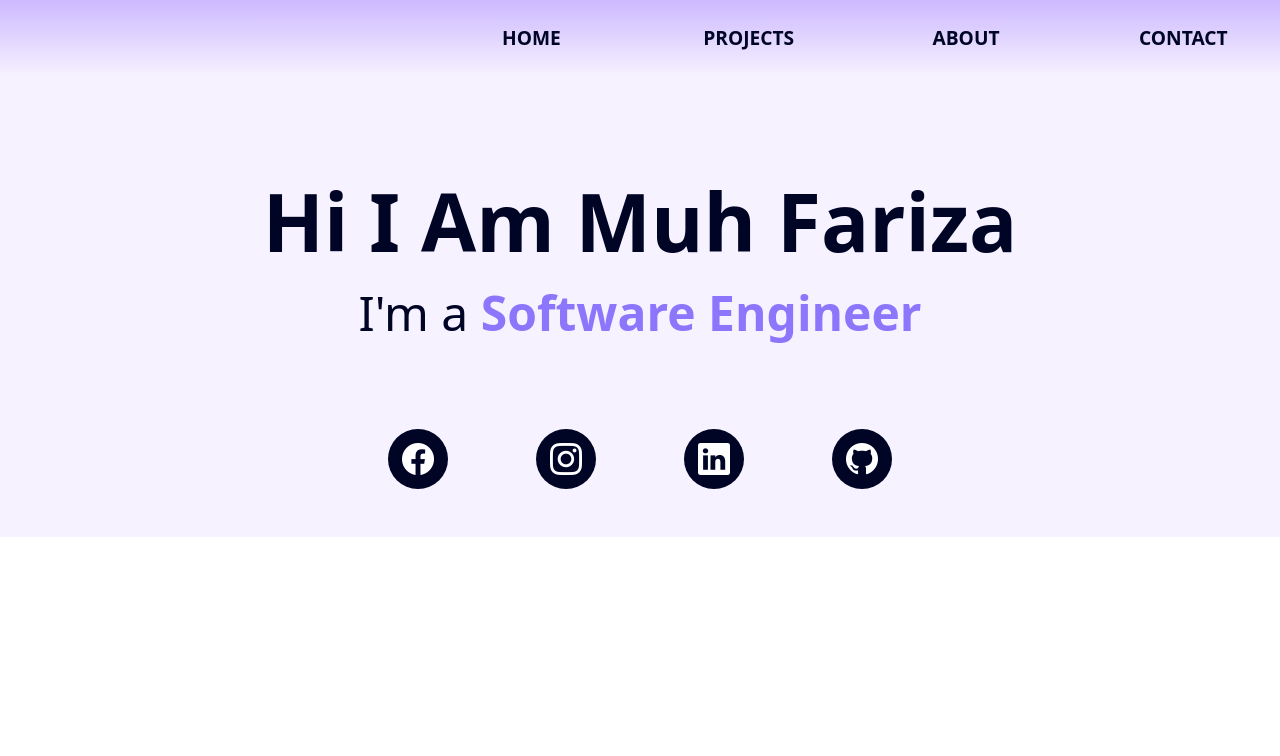
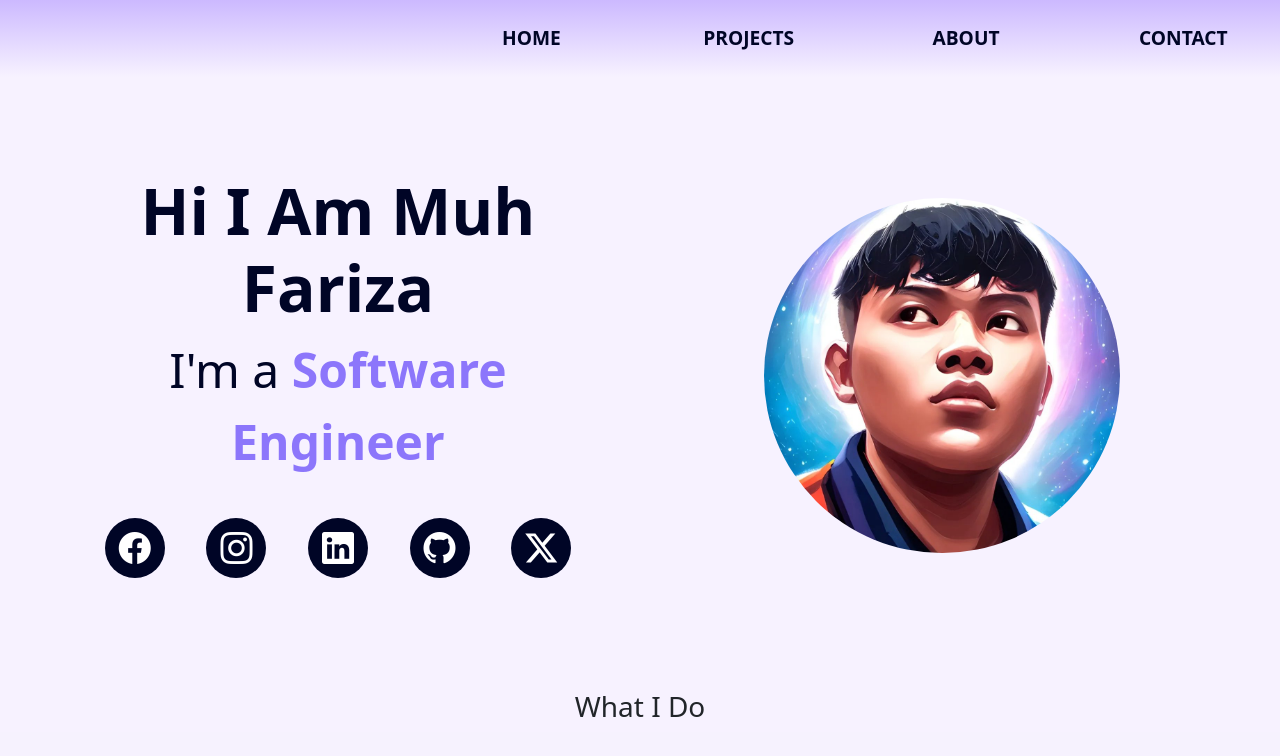
Before and after one commit to farizasandaira98/portofolio, a React (Create React App) app: page / in a window 1280 px wide. Shown: the top 756 px of the page. Built offline with nearby package versions, Linux system fonts and the light colour scheme.

Commit message:
finishing home page, add works page

```diff
--- a/public/index.html
+++ b/public/index.html
@@ -1,10 +1,10 @@
 <!DOCTYPE html>
-<html lang="en">
+<html lang="en" style="background-color: #f6f2fe;">
   <head>
     <meta charset="utf-8" />
     <link rel="icon" href="%PUBLIC_URL%/favicon.ico" />
     <meta name="viewport" content="width=device-width, initial-scale=1" />
-    <meta name="theme-color" content="#000000" />
+    <meta name="theme-color" content="#f6f2fe" />
     <meta
       name="description"
       content="Web site created using create-react-app"
@@ -24,11 +24,11 @@
       work correctly both with client-side routing and a non-root public URL.
       Learn how to configure a non-root public URL by running `npm run build`.
     -->
-    <title>React App</title>
+    <title>Portofolio - Muh Fariza</title>
   </head>
   <body>
     <noscript>You need to enable JavaScript to run this app.</noscript>
-    <div id="root"></div>
+    <div id="root" style="background-color: #f6f2fe;"></div>
     <!--
       This HTML file is a template.
       If you open it directly in the browser, you will see an empty page.
--- a/src/App.js
+++ b/src/App.js
@@ -6,7 +6,7 @@ import { routes } from './routes';
 function App() {
   return (
     <Router>
-      <div style={{ overflow: "hidden"}}>
+      <div style={{ overflow: "hidden", backgroundColor:"#F7F2FF"}}>
         <Routes>
           {routes.map((route, index) => (
             <Route key={index} path={route.path} element={route.component} />
--- a/src/component/SocialMedia.js
+++ b/src/component/SocialMedia.js
@@ -1,18 +1,27 @@
 export const socialMedia = [
     {
         title: "Facebook",
-        icon: "bi bi-facebook"
+        icon: "bi bi-facebook",
+        link: "https://www.facebook.com/muhfarizasandaira/"
     },
     {
         title: "Instagram",
-        icon: "bi bi-instagram"
+        icon: "bi bi-instagram",
+        link: "https://www.instagram.com/farizasandaira/"
     },
     {
         title: "Linkedin",
-        icon: "bi bi-linkedin"
+        icon: "bi bi-linkedin",
+        link: "https://www.linkedin.com/in/muh-fariza"
     },
     {
         title: "Github",
-        icon: "bi bi-github"
+        icon: "bi bi-github",
+        link: "https://github.com/farizasandaira98"
+    },
+    {
+        title: "Twitter",
+        icon: "bi bi-twitter-x",
+        link: "https://x.com/farizasandaira"
     }
 ]
--- a/src/index.css
+++ b/src/index.css
@@ -5,6 +5,7 @@ body {
     sans-serif;
   -webkit-font-smoothing: antialiased;
   -moz-osx-font-smoothing: grayscale;
+  background-color: #f6f2fe;
 }
 
 code {
--- a/src/pages/Home.js
+++ b/src/pages/Home.js
@@ -7,8 +7,6 @@ import { socialMedia } from "../component/SocialMedia";
 import 'bootstrap-icons/font/bootstrap-icons.css';
 
 function Home() {
-
-
     return (
         <div className="home">
             <Row>
@@ -20,8 +18,9 @@ function Home() {
                 animate="visible"
                 className="p-5"
             >
+                <Row className="d-flex align-items-center justify-content-center">
+                    <Col md={6} lg={6} sm={12} className="p-5">
                         <Row>
-                    <Col md={12} lg={12} sm={12} className="p-5">
                             <motion.h3
                                 className="title"
                                 variants={itemVariants}
@@ -37,25 +36,27 @@ function Home() {
                                     variants={descriptionVariants}
                                 ></motion.b>
                             </motion.p>
-                    </Col>
-                    {/* <Col sm={12} md={12} lg={6} className="image p-5">
-                        <img src={require('../assets/my-photo.png')} alt=""></img>
-                    </Col> */}
                         </Row>
                         <div className="d-flex align-items-center justify-content-center mt-3">
-                <Row className="w-50">
+                            <Row className="w-100">
                                 {socialMedia.map((items, index) => {
                                     return (
-                        <Col key={index} className="d-flex align-items-center justify-content-center">
+                                        <Col key={index} className="d-flex align-items-center justify-content-center mt-2">
+                                            <a key={index} href={items.link} target="#">
                                                 <div key={index} className="social-media">
-                                <i className={items.icon} style={{color:"white", fontSize: "2rem"}}></i>
-                                {/* <strong>{items.title}</strong> */}
+                                                    <i className={items.icon} style={{ color: "white", fontSize: "2rem" }}></i>
                                                 </div>
+                                            </a>
                                         </Col>
                                     )
                                 })}
                             </Row>
                         </div>
+                    </Col>
+                    <Col sm={12} md={6} lg={6} className="image p-5">
+                        <img src={require('../assets/my-photo.png')} alt=""></img>
+                    </Col>
+                </Row>
             </motion.div>
         </div>
     );
--- /dev/null
+++ b/src/pages/Portofolio.js
@@ -0,0 +1,13 @@
+import Home from "./Home"
+import Works from "./Works";
+
+function Portofolio() {
+    return (
+        <>
+        <Home />
+        <Works />
+        </>
+    )
+}
+
+export default Portofolio;
--- a/src/pages/Works.js
+++ b/src/pages/Works.js
@@ -1,5 +1,22 @@
+import { Col, Row } from "reactstrap";
+
 function Works() {
-    return <div><h3>Learn</h3></div>
+    return (
+    <div>
+        <Row className="mt-3">
+            <Col className="d-flex align-items-center justify-content-center">
+                <h3 className="">
+                    What I Do
+                </h3>
+            </Col>
+        </Row>
+        <Row>
+            <Col>
+
+            </Col>
+        </Row>
+    </div>
+    )
 }
 
 export default Works;
--- a/src/styles/home.css
+++ b/src/styles/home.css
@@ -1,8 +1,5 @@
-.home {
-    background-color: #F7F2FF;
-}
 .title {
-    font-size: 5rem;
+    font-size: 4rem;
     font-weight: bold;
     color: #000526;
     text-align: center;
@@ -23,16 +20,20 @@
     }
 }
 
-/* .image {
+.image {
+    display: flex;
+    align-items: center;
+    justify-content: center;
     overflow: hidden;
 }
 
 .image img {
     object-fit: contain;
     object-position: center;
-    width: 100%;
-    height: 40%;
-} */
+    width: 70%;
+    height: 70%;
+    border-radius: 100%;
+}
 
 .description-b::after {
     content: "Full Stack Developer";
@@ -77,4 +78,12 @@
     display: flex;
     align-items: center;
     justify-content: center;
+    transition: all 0.3s ease-in-out;
 }
+
+.social-media:hover {
+    width: 70px;
+    height: 70px;
+    border-radius: 10px;
+    background-color: #6347FA;
+}
```
Also changed, not shown: src/routes.js (+2 -7 lines), src/assets/my-photo.png. Lines whose indentation alone changed are shown as unchanged.
